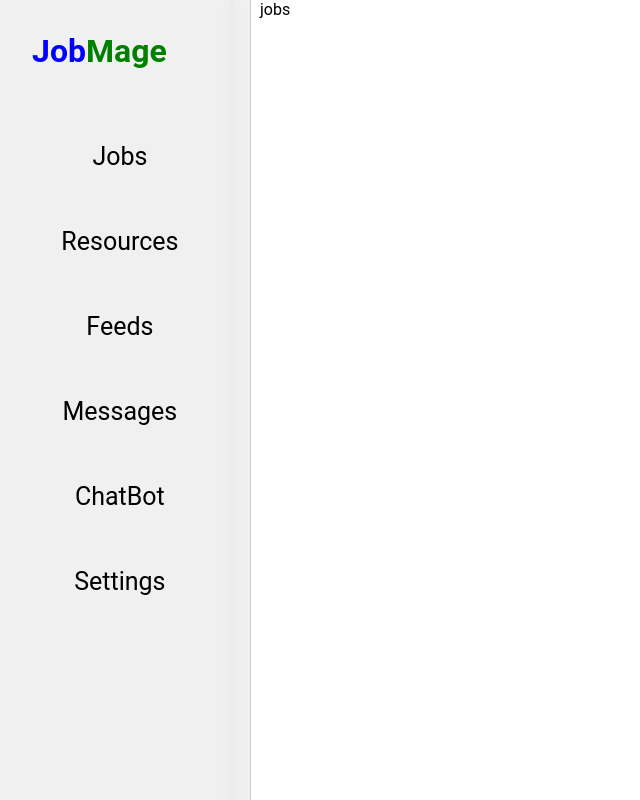
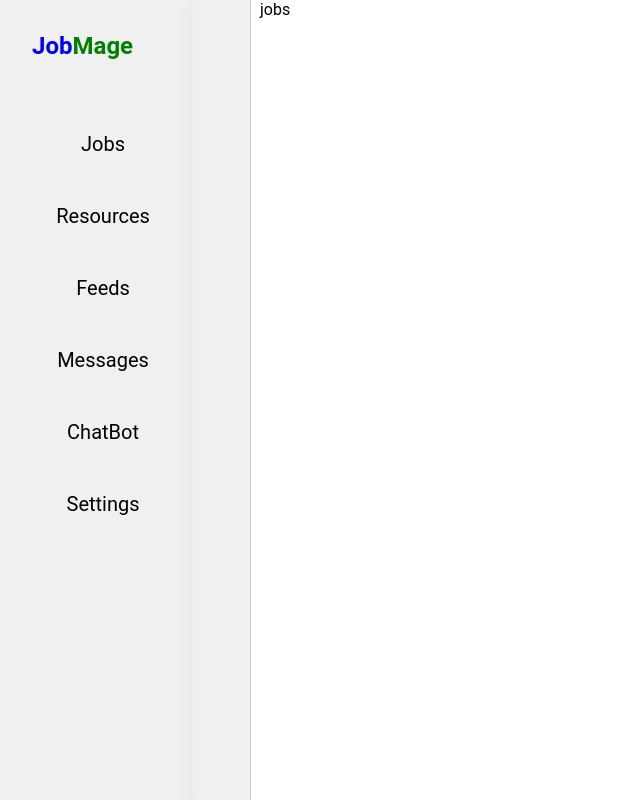
Before and after one commit to prayasjadaun/Jobmage, a React (Vite) app: page /after in a window 1280 px wide. Shown: the whole page, without its empty margins (0-640 px from the left). Built offline with nearby package versions, Linux system fonts and the light colour scheme.

Commit message:
sidebar updated

```diff
--- a/src/component/navbar/navbar.css
+++ b/src/component/navbar/navbar.css
@@ -117,8 +117,10 @@
 }
 
 @media screen and (max-width: 375px){
-    .navbar{
+
+        .nav-toggle{
+            transform: rotate(90deg);
+        }
 
 
-    }
 }
--- a/src/component/sidebar/sidebar.css
+++ b/src/component/sidebar/sidebar.css
@@ -1,25 +1,26 @@
 .sidebar{
     display: flex;
     height: 100%;
-    width: 229px;
-    gap: 2rem;
+    width: 200px;
+    gap: 1.5rem;
     position: fixed;
 }
 .sidebar-container{
     display: flex;
     flex-direction: column;
     gap: 2rem;
+
 }
 .sidebar-logo{
-    font-size: 2rem;
+    font-size: 1.5rem;
     font-weight: 700;
     padding: 2rem;
 }
 .sidebar-links{
     display: flex;
     flex-direction: column;
-    font-size: 25px;
-    gap: 2.5rem;
+    font-size: 20px;
+    gap: 2rem;
     padding-left: 25px;
 
 }
```
